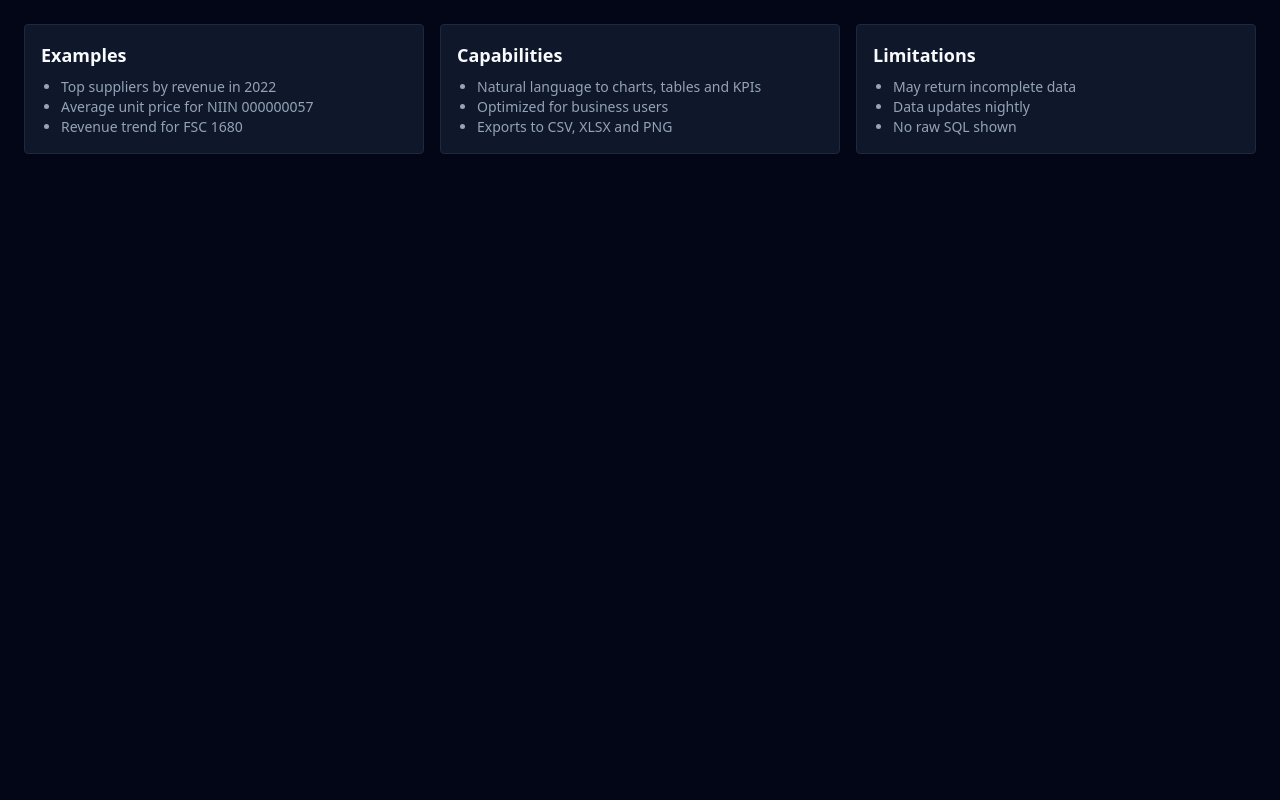
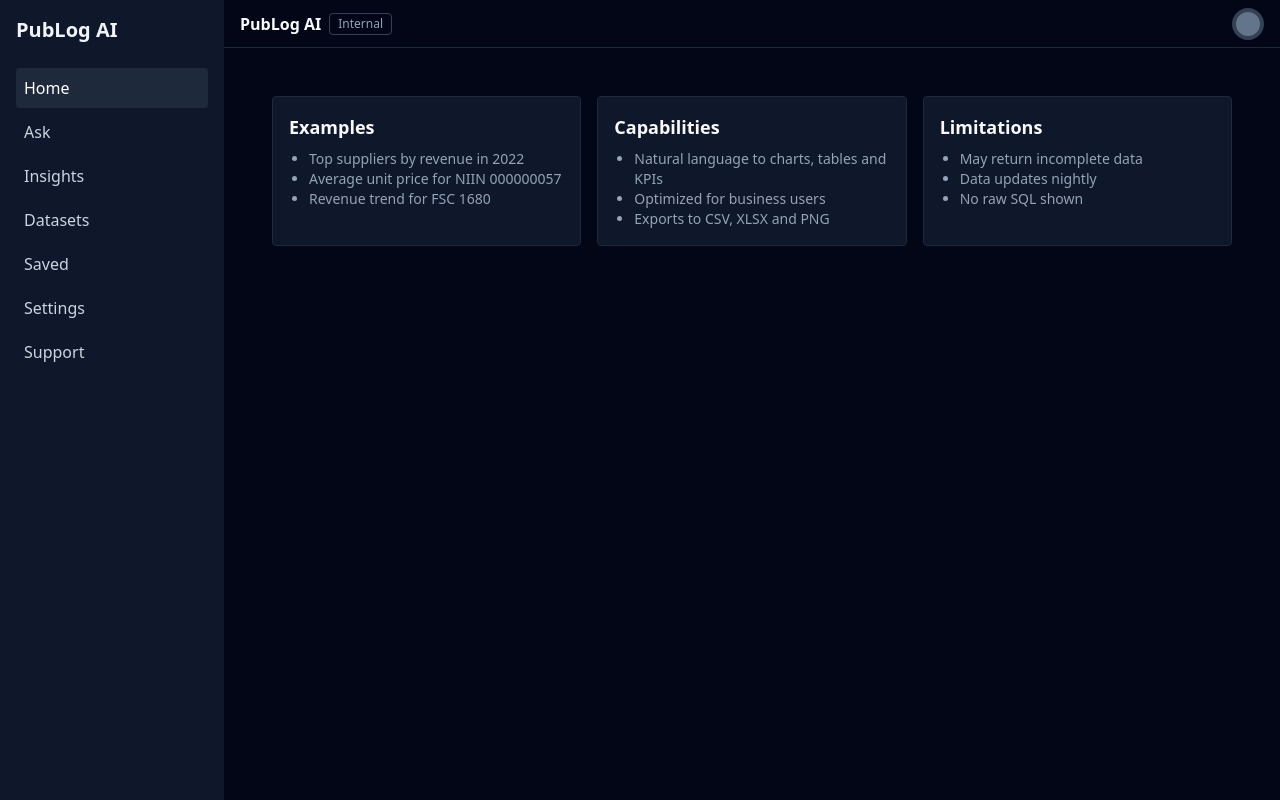
Before and after one commit to Harmonyone1/Publog_Chat, a Next.js app: page / in a window 1280 px wide. Built offline with nearby package versions, Linux system fonts and the light colour scheme.

Commit message:
feat: add polished global layout

```diff
--- a/app/(dashboard)/layout.tsx
+++ /dev/null
@@ -1,14 +0,0 @@
-import AppSidebar from '../../components/AppSidebar';
-import AppHeader from '../../components/AppHeader';
-
-export default function DashboardLayout({ children }: { children: React.ReactNode }) {
-  return (
-    <div className="flex h-screen">
-      <AppSidebar />
-      <div className="flex flex-col flex-1">
-        <AppHeader />
-        <main className="flex-1 overflow-y-auto p-6">{children}</main>
-      </div>
-    </div>
-  );
-}
--- /dev/null
+++ b/app/(dashboard)/saved/page.tsx
@@ -0,0 +1,5 @@
+export default function SavedPage() {
+  return (
+    <div className="text-slate-300">Saved results coming soon.</div>
+  );
+}
--- a/app/globals.css
+++ b/app/globals.css
@@ -5,3 +5,9 @@
 body {
   @apply bg-slate-950 text-slate-50 antialiased;
 }
+
+@layer base {
+  :focus-visible {
+    @apply outline-none ring-2 ring-blue-500 ring-offset-2 ring-offset-slate-950;
+  }
+}
--- a/app/layout.tsx
+++ b/app/layout.tsx
@@ -1,15 +1,25 @@
 import './globals.css';
 import type { Metadata } from 'next';
+import AppSidebar from '../components/AppSidebar';
+import AppHeader from '../components/AppHeader';
 
 export const metadata: Metadata = {
   title: process.env.NEXT_PUBLIC_APP_NAME || 'PubLog Insights',
-  description: 'Ask natural-language questions over your PubLog data'
+  description: 'Ask natural-language questions over your PubLog data',
 };
 
 export default function RootLayout({ children }: { children: React.ReactNode }) {
   return (
     <html lang="en" className="dark h-full">
-      <body className="min-h-full bg-slate-950 text-slate-50">{children}</body>
+      <body className="min-h-full bg-slate-950 text-slate-50">
+        <div className="flex min-h-screen">
+          <AppSidebar />
+          <div className="flex flex-col flex-1 min-h-screen">
+            <AppHeader />
+            <main className="flex-1 overflow-y-auto p-6">{children}</main>
+          </div>
+        </div>
+      </body>
     </html>
   );
 }
--- a/app/page.tsx
+++ b/app/page.tsx
@@ -27,7 +27,7 @@ export default function HomePage() {
   ];
 
   return (
-    <main className="p-6 grid gap-4 md:grid-cols-3">
+    <div className="p-6 grid gap-4 md:grid-cols-3">
       {sections.map((s) => (
         <div key={s.title} className="bg-slate-900 border border-slate-800 rounded p-4">
           <h2 className="text-lg font-semibold mb-2">{s.title}</h2>
@@ -38,6 +38,6 @@ export default function HomePage() {
           </ul>
         </div>
       ))}
-    </main>
+    </div>
   );
 }
--- a/components/AppHeader.tsx
+++ b/components/AppHeader.tsx
@@ -1,7 +1,24 @@
 export default function AppHeader() {
+  const appName = process.env.NEXT_PUBLIC_APP_NAME || 'PubLog';
+  const env = process.env.NEXT_PUBLIC_DATA_CLASSIFICATION || 'Internal';
+
   return (
     <header className="h-12 border-b border-slate-800 flex items-center justify-between px-4">
-      <div className="text-sm text-slate-400">Internal data – do not share</div>
+      <div className="flex items-center gap-2">
+        <span className="font-semibold" aria-label="Application name">
+          {appName}
+        </span>
+        <span className="text-xs text-slate-400 border border-slate-700 rounded px-2 py-0.5" aria-label="Environment">
+          {env}
+        </span>
+      </div>
+      <button
+        aria-label="User menu"
+        className="h-8 w-8 rounded-full bg-slate-700 flex items-center justify-center focus-visible:outline-none focus-visible:ring-2 focus-visible:ring-blue-500"
+      >
+        <span className="sr-only">Open user menu</span>
+        <div className="h-6 w-6 rounded-full bg-slate-500" />
+      </button>
     </header>
   );
 }
--- a/components/AppSidebar.tsx
+++ b/components/AppSidebar.tsx
@@ -1,17 +1,45 @@
+"use client";
 import Link from 'next/link';
+import { usePathname } from 'next/navigation';
+import clsx from 'clsx';
+
+const navItems = [
+  { href: '/', label: 'Home' },
+  { href: '/chat', label: 'Ask' },
+  { href: '/insights', label: 'Insights' },
+  { href: '/datasets', label: 'Datasets' },
+  { href: '/saved', label: 'Saved' },
+  { href: '/settings', label: 'Settings' },
+  { href: '/support', label: 'Support' },
+];
 
 export default function AppSidebar() {
+  const pathname = usePathname();
+  const appName = process.env.NEXT_PUBLIC_APP_NAME || 'PubLog';
+
   return (
     <aside className="w-56 bg-slate-900 text-slate-100 flex flex-col p-4 gap-2">
-      <div className="text-xl font-bold mb-4">PubLog</div>
+      <div className="text-xl font-bold mb-4">{appName}</div>
       <nav className="flex-1 flex flex-col gap-1">
-        <Link href="/chat" className="p-2 rounded hover:bg-slate-800">Chat</Link>
-        <Link href="/insights" className="p-2 rounded hover:bg-slate-800">Insights</Link>
-        <Link href="/datasets" className="p-2 rounded hover:bg-slate-800">Datasets</Link>
-        <Link href="/settings" className="p-2 rounded hover:bg-slate-800">Settings</Link>
-        <Link href="/support" className="p-2 rounded hover:bg-slate-800">Support</Link>
+        {navItems.map((item) => {
+          const active = pathname === item.href;
+          return (
+            <Link
+              key={item.href}
+              href={item.href}
+              title={item.label}
+              className={clsx(
+                'p-2 rounded focus-visible:outline-none focus-visible:ring-2 focus-visible:ring-blue-500',
+                active
+                  ? 'bg-slate-800 text-white'
+                  : 'text-slate-300 hover:bg-slate-800 hover:text-white'
+              )}
+            >
+              {item.label}
+            </Link>
+          );
+        })}
       </nav>
-      <button className="mt-auto bg-blue-600 text-white rounded px-3 py-2">Upgrade</button>
     </aside>
   );
 }
```
